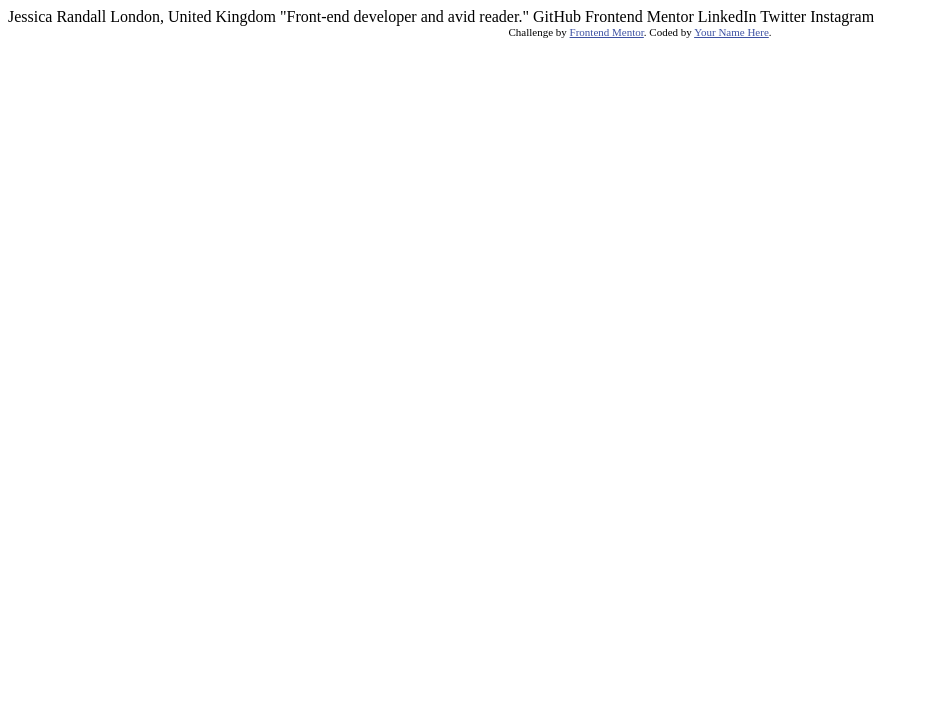
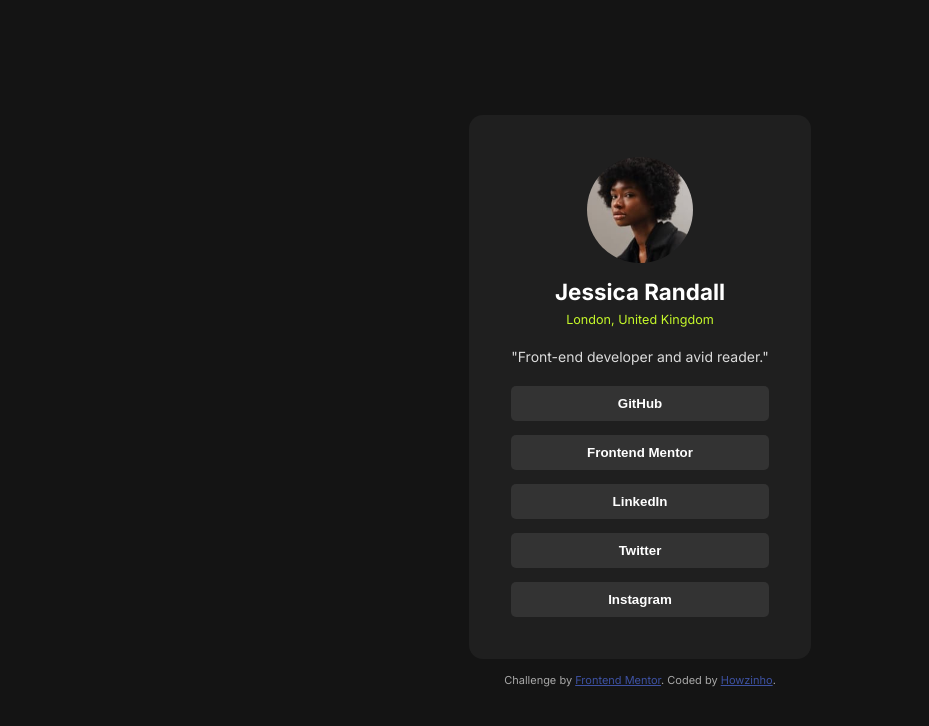
Before and after one commit to howzinho/FEM_SocialLinksProfile, a plain HTML site: page index.html in a window 1280 px wide. Shown: the whole page, without its empty margins (0-929 px from the left). Drawn offline with Linux system fonts and the light colour scheme.

Commit message:
Challenge completed (I think)

```diff
--- a/index.html
+++ b/index.html
@@ -1,34 +1,33 @@
-<!DOCTYPE html>
+<!doctype html>
 <html lang="en">
-<head>
-  <meta charset="UTF-8">
-  <meta name="viewport" content="width=device-width, initial-scale=1.0"> <!-- displays site properly based on user's device -->
+  <head>
+    <meta charset="UTF-8" />
+    <meta name="viewport" content="width=device-width, initial-scale=1.0" />
+    <!-- displays site properly based on user's device -->
 
-  <link rel="icon" type="image/png" sizes="32x32" href="./assets/images/favicon-32x32.png">
+    <link rel="icon" type="image/png" sizes="32x32" href="./assets/images/favicon-32x32.png" />
 
-  <title>Frontend Mentor | Social links profile</title>
+    <title>Frontend Mentor | Social links profile</title>
 
-  <!-- Feel free to remove these styles or customise in your own stylesheet 👍 -->
-  <style>
-    .attribution { font-size: 11px; text-align: center; }
-    .attribution a { color: hsl(228, 45%, 44%); }
-  </style>
-</head>
-<body>
+    <link href="https://fonts.googleapis.com/css2?family=Inter:ital,opsz,wght@0,14..32,100..900;1,14..32,100..900&display=swap" rel="stylesheet">
+    <link rel="stylesheet" href="styles.css" />
+  </head>
+  <body>
+    <main>
+      <figure><img class="prof-pic" src="assets/images/avatar-jessica.jpeg" alt="Authors picture" /></figure>
+      <h1>Jessica Randall</h1>
+      <address>London, United Kingdom</address>
+      <div class="bio">"Front-end developer and avid reader."</div>
+      <button class="socials">GitHub</button>
+      <button class="socials">Frontend Mentor</button>
+      <button class="socials">LinkedIn</button>
+      <button class="socials">Twitter</button>
+      <button class="socials">Instagram</button>
+    </main>
 
-  Jessica Randall
-  London, United Kingdom
-  "Front-end developer and avid reader."
-
-  GitHub
-  Frontend Mentor
-  LinkedIn
-  Twitter
-  Instagram
-
-  <div class="attribution">
-    Challenge by <a href="https://www.frontendmentor.io?ref=challenge" target="_blank">Frontend Mentor</a>.
-    Coded by <a href="#">Your Name Here</a>.
-  </div>
-</body>
+    <footer>
+      Challenge by <a href="https://www.frontendmentor.io?ref=challenge" target="_blank">Frontend Mentor</a>. Coded by
+      <a href="https://github.com/howzinho">Howzinho</a>.
+    </footer>
+  </body>
 </html>
--- a/styles.css
+++ b/styles.css
@@ -0,0 +1,95 @@
+*, *:before, *:after{
+    box-sizing: inherit;
+}
+
+html{
+    font-size: 14px;
+    font-family: "Inter", sans-serif;
+    font-optical-sizing: auto;
+    font-weight: 400;
+    font-style: normal;
+    background-color: hsl(0, 0%, 8%);
+}
+
+body{
+    box-sizing: border-box;
+    display: flex;
+    flex-direction: column;
+    justify-content: center;
+    align-items: center;
+    background-color: hsl(0, 0%, 8%);
+    height: 100vh;
+}
+
+main{
+    /*margin: auto;*/
+    padding: 3rem;
+    display: flex;
+    flex-direction: column;
+    max-width: 350px;
+    background-color: hsl(0, 0%, 12%);
+    color: white;
+    border-radius: 1rem;
+}
+
+figure{
+    display: flex;
+    margin: 0;
+    align-self: center;
+    justify-content: center;
+}
+
+.prof-pic{
+    margin: 0;
+    max-width: 60%;
+    height: auto;
+    border-radius: 10rem;
+    overflow: clip;
+}
+
+h1{
+    margin-bottom: 0.5rem;
+    text-align: center;
+    font-weight: 700;
+    font-size: 1.6rem;
+}
+
+address{
+    font-style: normal;
+    font-size: 0.9rem;
+    text-align: center;
+    color: hsl(75, 94%, 57%);
+}
+
+footer{
+    color: hsl(0, 0%, 66%);
+    margin: 1rem;
+    font-size: 11px;
+    text-align: center;
+}
+
+footer a{
+    color: hsl(228, 45%, 44%);
+}
+
+.bio{
+    margin-top: 1.5rem;
+    margin-bottom: 0.5rem;
+    text-align: center;
+    color: hsl(0, 0%, 86%);
+}
+
+.socials{
+    font-weight: 600;
+    margin-top: 1rem;
+    height: 2.5rem;
+    background-color: hsl(0, 0%, 20%);
+    color: white;
+    border: none;
+    border-radius: 5px;
+}
+
+.socials:hover{
+    background-color: hsl(0, 0%, 33%);
+    cursor: pointer;
+}
```
